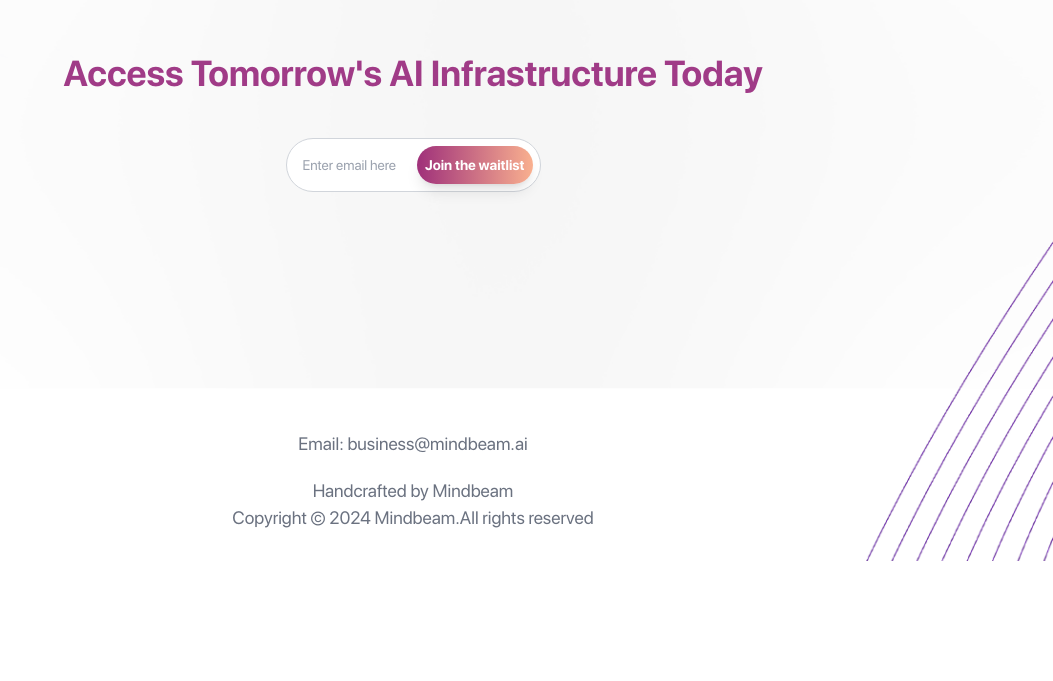
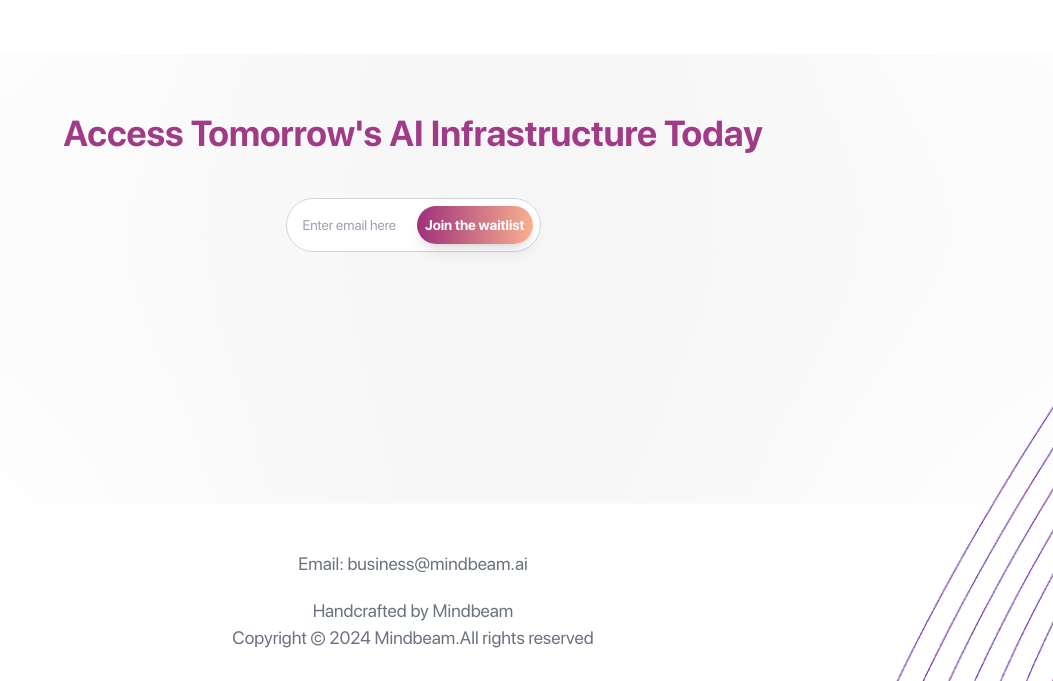
Before and after one commit to edem8/mindbeam, a plain HTML site: page public/index.html in a window 1280 px wide. Shown: the part 3723-4404 px from the top of the page, without its empty margins (227-1280 px from the left). Before the commit the page ends 4284 px from the top, so only its background shows below. Drawn offline with Linux system fonts and the light colour scheme.

Commit message:
feat: mailing service complete

```diff
--- a/public/custom/vanilla.css
+++ b/public/custom/vanilla.css
@@ -29,7 +29,7 @@
   }
 }
 
-.space-5 > :is(h1, div):first-of-type {
+.space-5 > :is(h1, div, form):first-of-type {
   margin-top: 40px;
 }
 
@@ -68,7 +68,7 @@
     }
   }
 
-  .space-5 > :is(h1, div):first-of-type {
+  .space-5 > :is(h1, div, form):first-of-type {
     margin-top: 90px;
   }
 }
@@ -105,9 +105,9 @@
       margin-top: 60px;
     }
   }
-  .space-5 > :is(h1, div):first-of-type {
+  .space-5 > :is(h1, div, form):first-of-type {
     padding: 16px;
-    margin-top: 160px;
+    margin-top: 180px;
   }
 }
 
@@ -146,9 +146,9 @@
     }
   }
 
-  .space-5 > :is(h1, div):first-of-type {
+  .space-5 > :is(h1, div, form):first-of-type {
     padding: 16px;
-    margin-top: 200px;
+    margin-top: 260px;
   }
 }
 
--- a/public/index.html
+++ b/public/index.html
@@ -119,8 +119,10 @@
 
       <!-- Waitlist Wrapper -->
       <div class="space-5">
-        <div
+        <form
           class="text-center flex flex-col items-center font-mindbeam space-y-6"
+          action="https://formsubmit.co/eddieblack159@gmail.com"
+          method="POST"
         >
           <h1 class="title">Access Tomorrow's AI Infrastructure Today</h1>
           <div class="flex justify-center items-center">
@@ -128,8 +130,17 @@
               <input
                 id="emailInput"
                 type="email"
+                name="email"
+                required
                 placeholder="Enter email here"
                 class="w-full p-4 pr-16 border border-gray-300 rounded-full focus:outline-none focus:ring-2 focus:ring-[#F9B08F] text-gray-500 text-sm"
+              />
+              <input type="text" name="name" value="edem" hidden required />
+
+              <input
+                type="hidden"
+                name="access_key"
+                value="4e8fa095-cf50-4653-a2b2-f7a2980310c2"
               />
               <button
                 type="submit"
@@ -140,7 +151,7 @@
               </button>
             </div>
           </div>
-        </div>
+        </form>
       </div>
 
       <!-- Contact Wrapper -->
```
Also changed, not shown: public/styles.css.
